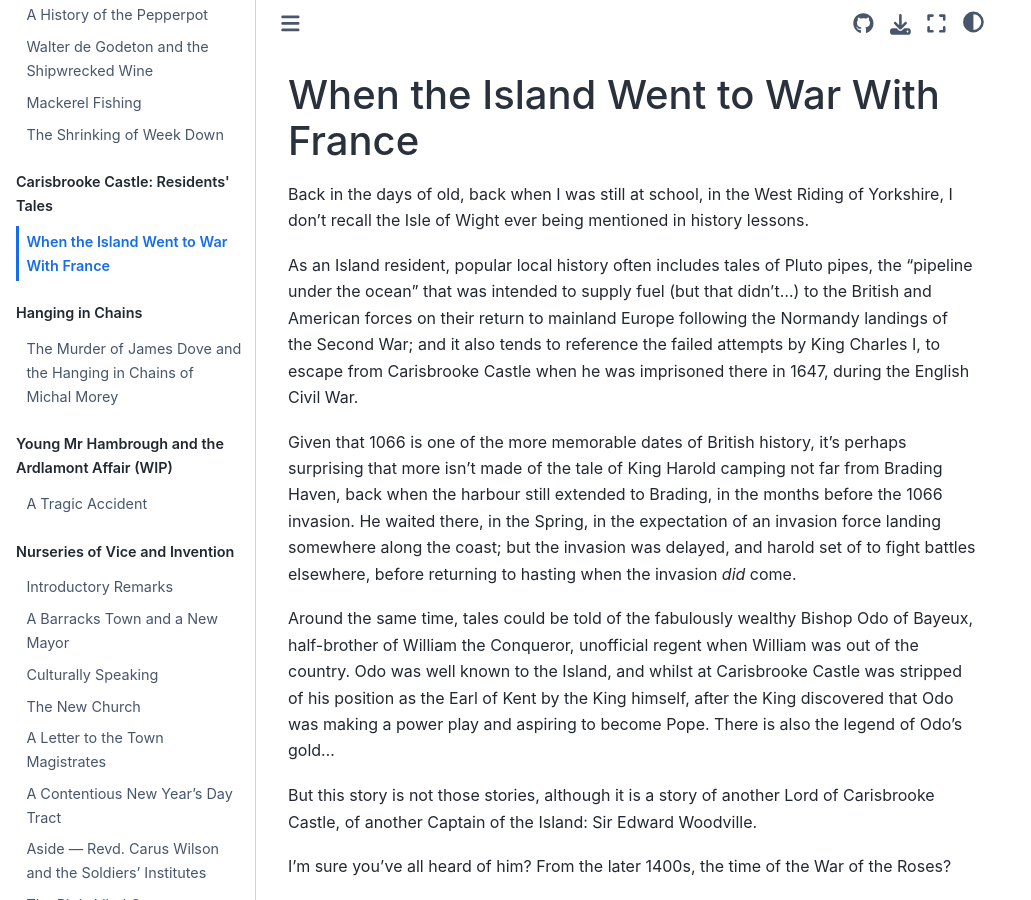
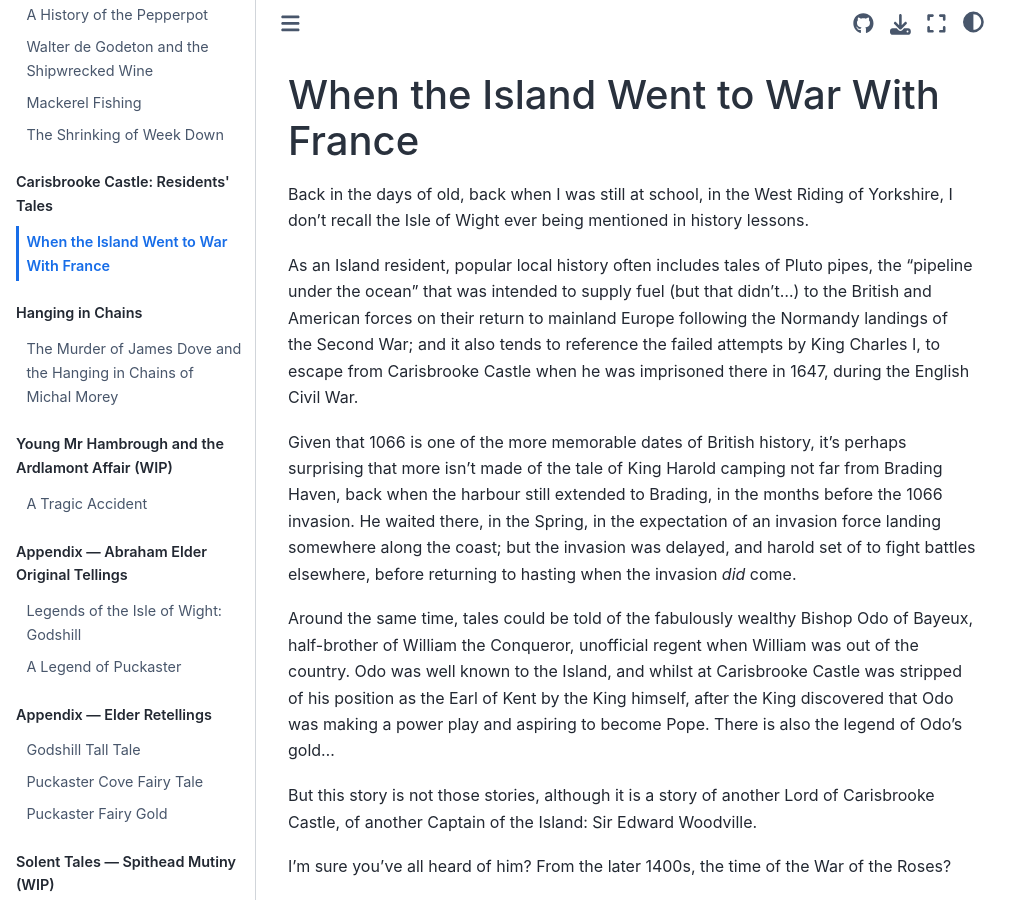
Before and after one commit to psychemedia/island-storynotes, a Jupyter Book: the page built from edward-woodville.md, in a window 1280 px wide and 900 px high. Shown: the whole window, without its empty margins (0-1031 px from the left). Built offline with Jupyter Book 1.0.4 settings and Sphinx 7.4.7 and the Sphinx Book theme 1.1.4, drawn with Linux system fonts in a browser that asks for light colours; pages that are not in the unit, such as notebooks, are missing from menus; some of the changed lines change nothing that is shown.

Commit message:
Update _toc.yml

```diff
--- a/_toc.yml
+++ b/_toc.yml
@@ -29,29 +29,6 @@ parts:
 - caption: Young Mr Hambrough and the Ardlamont Affair (WIP)
   chapters:
   - file: ardlamont-case/henry-card-tragic-accident.md
-- caption: Nurseries of Vice and Invention
-  chapters:
-  - file: carus-wilson/00-preface
-  - file: carus-wilson/05-setting-the-scene
-  - file: carus-wilson/07-culturally-speaking
-  - file: carus-wilson/10-a-picture-of-newport
-  - file: carus-wilson/13-the-new-church
-  - file: carus-wilson/15-letter-to-magistrates
-  - file: carus-wilson/20-tempters-and-tempted
-  - file: carus-wilson/22-carus-wilson-aside-soldiers
-  - file: carus-wilson/25-pittis-libel
-  - file: carus-wilson/28-following-the-libel-case
-  - file: carus-wilson/30-church-opened
-  - file: carus-wilson/32-into-the-1860s
-  - file: carus-wilson/34-portsmouth-in-flames
-  - file: carus-wilson/40-death-of-currer-bell
-  - file: carus-wilson/45-school-clergymens-daughters
-  - file: carus-wilson/50-wilson-nicholls-controversy
-  - file: carus-wilson/55-carus-wilson-end
-  - file: carus-wilson/60-finale
-  - file: carus-wilson/65-appendix-portsmouth-in-flames
-  - file: carus-wilson/70-appendix-shepheard-vindication
-  - file: carus-wilson/72-appendix-carus-wilson-memoir
 - caption: Appendix — Abraham Elder Original Tellings
   chapters:
   - file: elder-godshill
```
